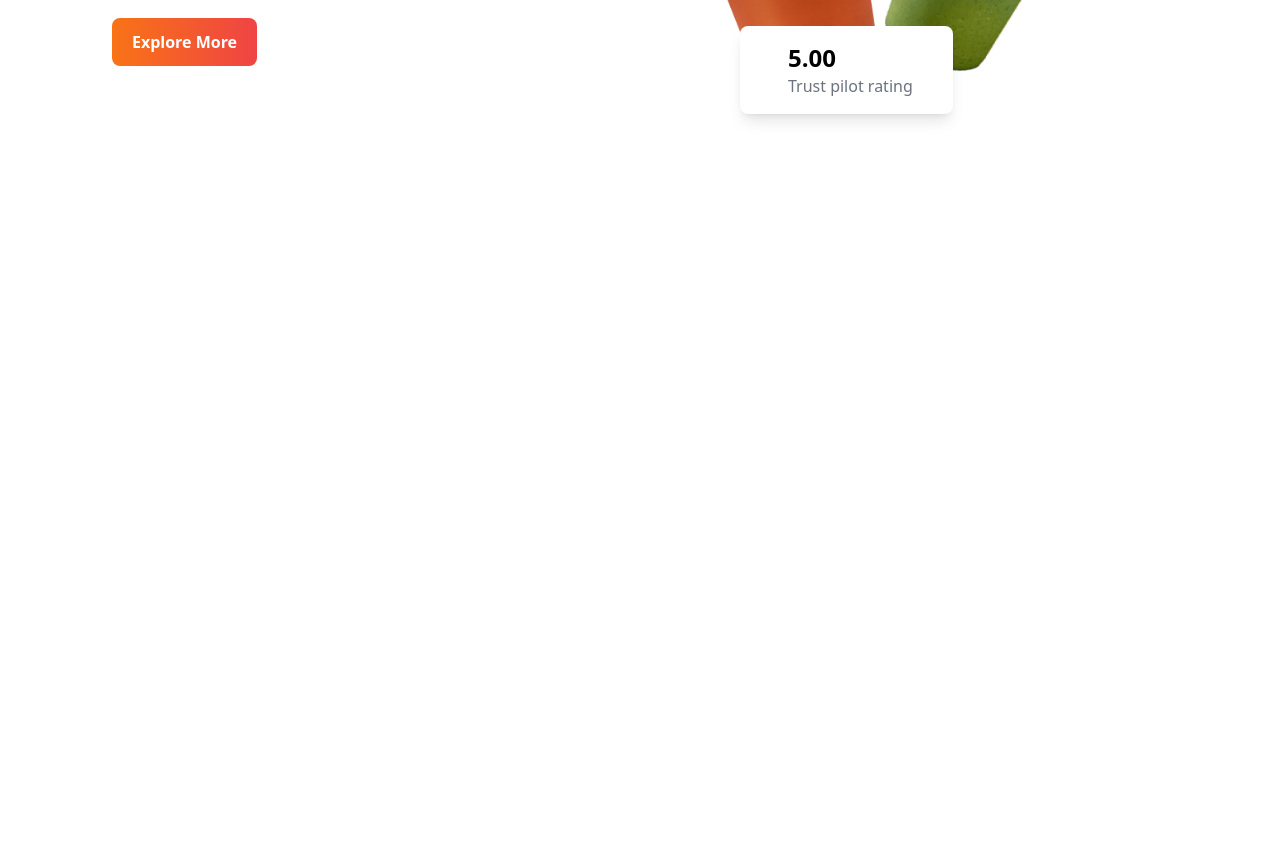
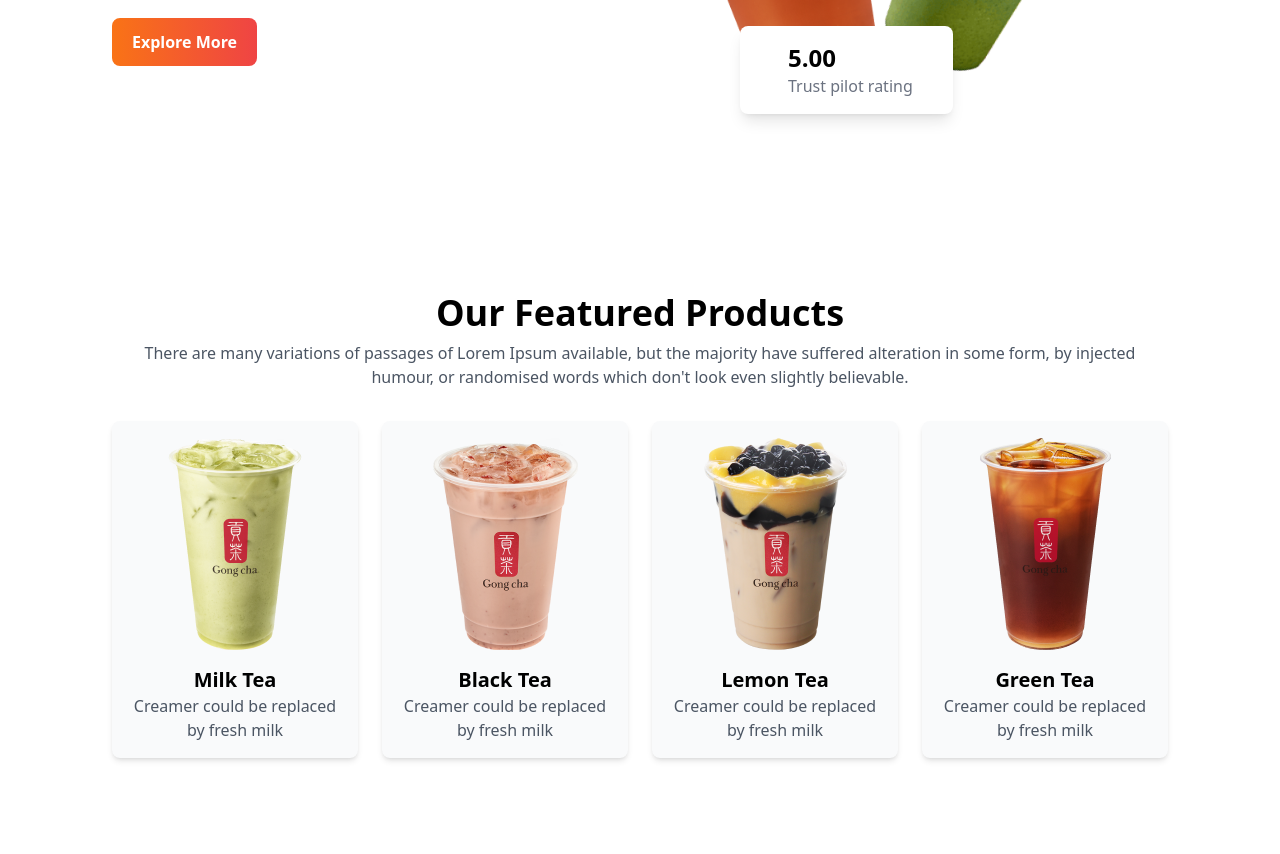
Before and after one commit to tuhinkhan12/tea-house, a plain HTML site: page index.html in a window 1280 px wide. Shown: the part 334-1188 px from the top of the page. Before the commit the page ends 800 px from the top, so only its background shows below. Drawn offline with nearby package versions, Linux system fonts and the light colour scheme.

Commit message:
4 card section done

```diff
--- a/index.html
+++ b/index.html
@@ -24,7 +24,7 @@
 <body>
     <!-- main content -->
     <main class="max-w-screen-xl mx-auto px-16 lg:px-28">
-        <header class="flex pt-10 mb-20">
+        <header class="lg:flex pt-10 mb-20">
             <!-- text content -->
              <div>
                 <h1 class="text-5xl md:text-7xl">It's good <br>
@@ -54,6 +54,49 @@
                       </div>
                 </div>
         </header>
+        <!-- feature product section -->
+         <section class="py-8 lg:py-24">
+          <!-- title -->
+           <div class="text-center mb-8">
+            <h1 class="text-3xl md:text-4xl font-bold mb-2">Our Featured Products</h1>
+           <p class="text-gray-600 ">There are many variations of passages of Lorem Ipsum available, but the majority have suffered alteration in some form, by injected humour, or randomised words which don't look even slightly believable. </p>
+           </div>
+           <!-- grid card -->
+            <div class="grid grid-cols-1 md:grid-cols-2 lg:grid-cols-4 gap-6 text-center">
+              <!-- product card 1 -->
+               <div class="rounded-lg shadow-md bg-gray-50 overflow-hidden">
+                <img class="mx-auto pt-4" src="./images/tea-1.png" alt="">
+                <div class="p-4">
+                  <h2 class="font-bold text-xl pt-">Milk Tea</h2>
+                <p class="text-gray-600">Creamer could be replaced by fresh milk</p>
+                </div>
+               </div>
+               <!-- product card 2 -->
+               <div class="rounded-lg shadow-md bg-gray-50 overflow-hidden">
+                <img class="mx-auto pt-4" src="./images/tea-2.png" alt="">
+                <div class="p-4">
+                  <h2 class="font-bold text-xl pt-">Black Tea</h2>
+                <p class="text-gray-600">Creamer could be replaced by fresh milk</p>
+                </div>
+               </div>
+               <!-- product card 3 -->
+               <div class="rounded-lg shadow-md bg-gray-50 overflow-hidden">
+                <img class="mx-auto pt-4" src="./images/tea-3.png" alt="">
+                <div class="p-4">
+                  <h2 class="font-bold text-xl pt-">Lemon Tea</h2>
+                <p class="text-gray-600">Creamer could be replaced by fresh milk</p>
+                </div>
+               </div>
+               <!-- product card 4 -->
+               <div class="rounded-lg shadow-md bg-gray-50 overflow-hidden">
+                <img class="mx-auto pt-4" src="./images/tea-4.png" alt="">
+                <div class="p-4">
+                  <h2 class="font-bold text-xl pt-">Green Tea</h2>
+                <p class="text-gray-600">Creamer could be replaced by fresh milk</p>
+                </div>
+               </div>
+            </div>
+         </section>
     </main>
 </body>
 </html>
```
